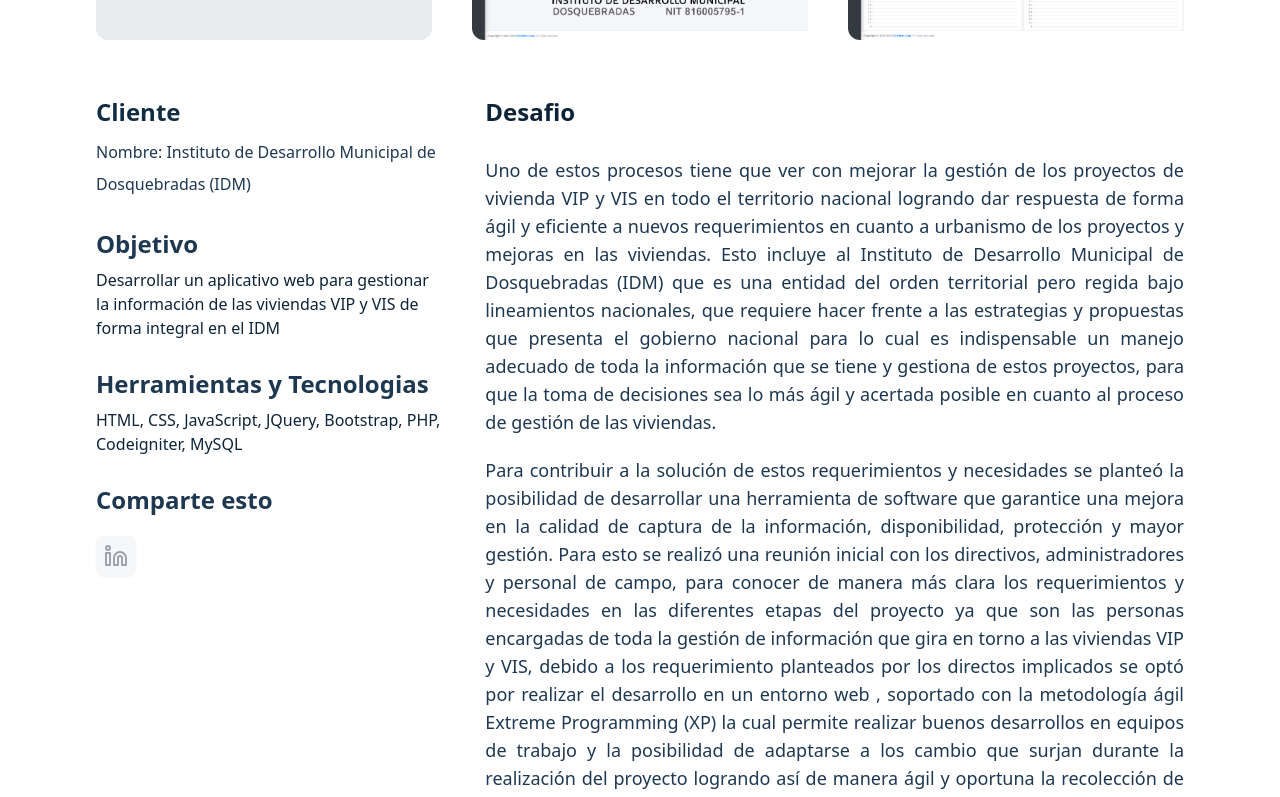
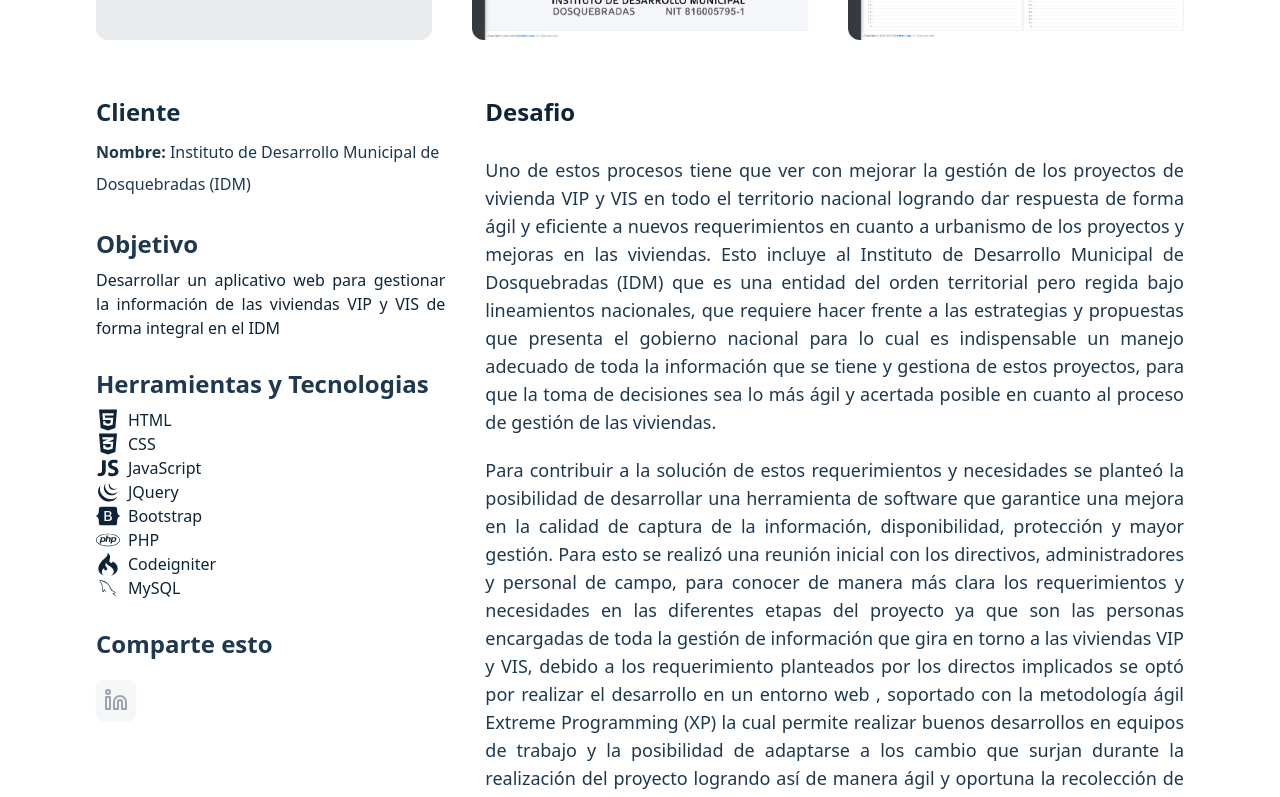
Before and after one commit to CrisCano11/portfolio, a React (Vite) app: page /project/1 in a window 1280 px wide. Shown: the part 531-1328 px from the top of the page. Built offline with nearby package versions, Linux system fonts and the light colour scheme.

Commit message:
improve project info with icons

```diff
--- a/src/components/projects/ProjectInfo.jsx
+++ b/src/components/projects/ProjectInfo.jsx
@@ -1,5 +1,7 @@
-import { useContext } from 'react';
+import React, { useContext } from 'react';
 import SingleProjectContext from '../../context/SingleProjectContext';
+import { FaPhp } from 'react-icons/fa';
+
 
 const ProjectInfo = () => {
 	const { singleProjectData } = useContext(SingleProjectContext);
@@ -20,12 +22,12 @@
 										className="font-general-regular text-ternary-dark dark:text-ternary-light"
 										key={info.id}
 									>
-										<span>{info.title}: </span>
+										<span className='font-bold'>{info.title}: </span>
 										<a
 											href="#"
 											className={
 												info.title === 'Website' ||
-												info.title === 'Phone'
+													info.title === 'Phone'
 													? 'hover:underline hover:text-indigo-500 dark:hover:text-indigo-400 cursor-pointer duration-300'
 													: ''
 											}
@@ -45,7 +47,7 @@
 					<p className="font-general-regular text-2xl font-semibold text-ternary-dark dark:text-ternary-light mb-2">
 						{singleProjectData.ProjectInfo.ObjectivesHeading}
 					</p>
-					<p className="font-general-regular text-primary-dark dark:text-ternary-light">
+					<p className="font-general-regular text-primary-dark dark:text-ternary-light text-justify">
 						{singleProjectData.ProjectInfo.ObjectivesDetails}
 					</p>
 				</div>
@@ -53,12 +55,23 @@
 				{/* Single project technologies */}
 				<div className="mb-7">
 					<p className="font-general-regular text-2xl font-semibold text-ternary-dark dark:text-ternary-light mb-2">
-						{singleProjectData.ProjectInfo.Technologies[0].title}
+						{singleProjectData.ProjectInfo.Technologies.title}
 					</p>
 					<p className="font-general-regular text-primary-dark dark:text-ternary-light">
-						{singleProjectData.ProjectInfo.Technologies[0].techs.join(
-							', '
-						)}
+
+						{singleProjectData.ProjectInfo.Technologies.techs.map(
+							(tech) => {
+								return (
+									<div className="flex gap-2" key={tech.tex}>
+										<span span className="text-lg lg:text-2xl" >
+											{tech.icon}
+										</span>
+										<span className="text-md">
+											{tech.text}
+										</span>
+									</div>
+								);
+							})}
 					</p>
 				</div>
 
@@ -105,7 +118,7 @@
 					);
 				})}
 			</div>
-		</div>
+		</div >
 	);
 };
 
--- a/src/components/projects/ProjectRelatedProjects.jsx
+++ b/src/components/projects/ProjectRelatedProjects.jsx
@@ -14,7 +14,7 @@
 			<div className="grid grid-cols-1 sm:grid-cols-4 gap-10">
 				{singleProjectData.RelatedProject.Projects.map((project) => {
 					return (
-						<NavLink to={`project/${project.id}`} key={project.id}>
+						<NavLink to={`/project/${project.id}`} key={project.id}>
 							<img
 								src={project.img}
 								className="rounded-xl cursor-pointer hover:scale-125 ease-in duration-30"
--- a/src/data/projects.js
+++ b/src/data/projects.js
@@ -62,7 +62,7 @@
             ProjectHeader: {
                 title: 'UI de gestión de proyectos - Desde el contexto',
                 publishDate: 'Abr 20, 2023',
-                tags: 'Administration / Backend',
+                tags: 'Administración / Backend',
             },
         },
         {
@@ -73,7 +73,7 @@
             ProjectHeader: {
                 title: 'UI de gestión de proyectos - Desde el contexto',
                 publishDate: 'Jul 2, 2022',
-                tags: 'Administration / Backend',
+                tags: 'Administración / Backend',
             },
         },
         {
--- a/src/data/singleProjectData.jsx
+++ b/src/data/singleProjectData.jsx
@@ -7,10 +7,19 @@
 import bosque_1 from '../images/bosque_1.webp';
 import bosque_2 from '../images/bosque_2.webp';
 import bosque_3 from '../images/bosque_3.webp';
+import pwa_1 from '../images/pwa_1.webp';
+import pwa_2 from '../images/pwa_2.webp';
+import pwa_3 from '../images/pwa_3.webp';
 
 import {
 	FiLinkedin,
 } from 'react-icons/fi';
+
+import { FaHtml5, FaCss3Alt, FaBootstrap, FaPhp, FaReact } from "react-icons/fa";
+import { IoLogoJavascript } from "react-icons/io";
+import { DiMysql, DiCodeigniter } from "react-icons/di";
+import { BiLogoJquery, BiLogoTailwindCss, BiLogoFirebase } from "react-icons/bi";
+
 
 export const singleProjectData =
 {
@@ -344,21 +353,20 @@
 				ObjectivesHeading: 'Objetivo',
 				ObjectivesDetails:
 					'Desarrollar un aplicativo web para gestionar la información de las viviendas VIP y VIS de forma integral en el IDM',
-				Technologies: [
+				Technologies:
 				{
 					title: 'Herramientas y Tecnologias',
 					techs: [
-							'HTML',
-							'CSS',
-							'JavaScript',
-							'JQuery',
-							'Bootstrap',
-							'PHP',
-							'Codeigniter',
-							'MySQL',
+						{ text: 'HTML', icon: <FaHtml5 /> },
+						{ text: 'CSS', icon: <FaCss3Alt /> },
+						{ text: 'JavaScript', icon: <IoLogoJavascript /> },
+						{ text: 'JQuery', icon: <BiLogoJquery /> },
+						{ text: 'Bootstrap', icon: <FaBootstrap /> },
+						{ text: 'PHP', icon: <FaPhp /> },
+						{ text: 'Codeigniter', icon: <DiCodeigniter /> },
+						{ text: 'MySQL', icon: <DiMysql /> },
 					],
 				},
-				],
 				ProjectDetailsHeading: 'Desafio',
 				ProjectDetails: [
 					{
@@ -433,21 +441,20 @@
 				ObjectivesHeading: 'Objetivo',
 				ObjectivesDetails:
 					'Facilitar y agilizar el proceso de venta al tiempo que proporciona información en tiempo real sobre inventarios y ventas para optimizar la gestión y la toma de decisiones en el negocio',
-				Technologies: [
+				Technologies:
 				{
 					title: 'Herramientas y Tecnologias',
 					techs: [
-							'HTML',
-							'CSS',
-							'JavaScript',
-							'JQuery',
-							'Bootstrap',
-							'PHP',
-							'Codeigniter',
-							'MySQL',
+						{ text: 'HTML', icon: <FaHtml5 /> },
+						{ text: 'CSS', icon: <FaCss3Alt /> },
+						{ text: 'JavaScript', icon: <IoLogoJavascript /> },
+						{ text: 'JQuery', icon: <BiLogoJquery /> },
+						{ text: 'Bootstrap', icon: <FaBootstrap /> },
+						{ text: 'PHP', icon: <FaPhp /> },
+						{ text: 'Codeigniter', icon: <DiCodeigniter /> },
+						{ text: 'MySQL', icon: <DiMysql /> },
 					],
 				},
-				],
 				ProjectDetailsHeading: 'Desafio',
 				ProjectDetails: [
 					{
@@ -471,7 +478,7 @@
 							'Seguridad y Cumplimiento: Garantizar la seguridad de los datos del cliente y cumplir con las regulaciones de protección de datos es fundamental. El sistema debe implementar medidas de seguridad robustas y estar en conformidad con las normativas aplicables.',
 					},
 				],
-				SocialSharingHeading: 'Share This',
+				SocialSharingHeading: 'Comparte',
 				SocialSharing: [
 					{
 						id: 1,
@@ -485,11 +492,206 @@
 				title: 'Proyectos Relacionados',
 				Projects: [
 					{
-						id: 1,
+						id: 3,
 						title: 'Aplicación Web',
-						name:'Sistema de gestión de datos y visita de campo',
+						name: 'Sistema POS para Restaurante',
 						img: bosque_1,
 					}
+				],
+			},
+		},
+		3: {
+			ProjectHeader: {
+				title: 'Sistema POS para Restaurante',
+				publishDate: 'Jul 2, 2022',
+				tags: 'Administracion / Backend',
+			},
+			ProjectImages: [
+				{
+					id: 1,
+					title: 'Mesas',
+					img: bosque_1,
+				},
+				{
+					id: 2,
+					title: 'Registro de ventas',
+					img: bosque_2,
+				},
+				{
+					id: 3,
+					title: 'Reportes',
+					img: bosque_3,
+				},
+			],
+			ProjectInfo: {
+				ClientHeading: 'Cliente',
+				CompanyInfo: [
+					{
+						id: 1,
+						title: 'Nombre',
+						details: 'Pesca Deportiva y Balneario el Bosque',
+					},
+					{
+						id: 2,
+						title: 'Servicios',
+						details: 'Pesca, Restaurante y Cafe',
+					},
+					{
+						id: 3,
+						title: 'Ubicacion',
+						details: 'Pereira / Risaralda',
+					},
+				],
+				ObjectivesHeading: 'Objetivo',
+				ObjectivesDetails:
+					'Facilitar y agilizar el proceso de venta al tiempo que proporciona información en tiempo real sobre inventarios y ventas para optimizar la gestión y la toma de decisiones en el negocio',
+				Technologies:
+				{
+					title: 'Herramientas y Tecnologias',
+					techs: [
+						{ text: 'HTML', icon: <FaHtml5 /> },
+						{ text: 'CSS', icon: <FaCss3Alt /> },
+						{ text: 'JavaScript', icon: <IoLogoJavascript /> },
+						{ text: 'JQuery', icon: <BiLogoJquery /> },
+						{ text: 'Bootstrap', icon: <FaBootstrap /> },
+						{ text: 'PHP', icon: <FaPhp /> },
+						{ text: 'Codeigniter', icon: <DiCodeigniter /> },
+						{ text: 'MySQL', icon: <DiMysql /> },
+					],
+				},
+				ProjectDetailsHeading: 'Desafio',
+				ProjectDetails: [
+					{
+						id: 1,
+						details:
+							'Manejo de Inventarios Específicos: La gestión de productos frescos y perecederos, como la carne, requiere un sistema que pueda realizar un seguimiento preciso de los niveles de inventario, fechas de caducidad y rotación de productos.',
+					},
+					{
+						id: 2,
+						details:
+							'Variedad de Cortes y Productos: Las carnicerías ofrecen una amplia variedad de cortes de carne y productos relacionados. El sistema debe ser lo suficientemente flexible para manejar diferentes tipos de productos, precios por peso y opciones de empaque.',
+					},
+					{
+						id: 3,
+						details:
+							'Interfaz de Usuario Amigable: Dado que las carnicerías pueden tener un alto volumen de transacciones, la interfaz de usuario debe ser intuitiva y fácil de usar para acelerar el proceso de venta y minimizar errores.',
+					},
+					{
+						id: 4,
+						details:
+							'Seguridad y Cumplimiento: Garantizar la seguridad de los datos del cliente y cumplir con las regulaciones de protección de datos es fundamental. El sistema debe implementar medidas de seguridad robustas y estar en conformidad con las normativas aplicables.',
+					},
+				],
+				SocialSharingHeading: 'Comparte',
+				SocialSharing: [
+					{
+						id: 1,
+						name: 'LinkedIn',
+						icon: <FiLinkedin />,
+						url: 'https://linkedin.com/cristhian-cano',
+					}
+				],
+			},
+			RelatedProject: {
+				title: 'Proyectos Relacionados',
+				Projects: [
+					{
+						id: 2,
+						title: 'Aplicación Web',
+						name: 'Sistema POS',
+						img: bosque_1,
+					}
+				],
+			},
+		},
+		4: {
+			ProjectHeader: {
+				title: 'Inicio  de sesión para plataforma',
+				publishDate: 'May 3, 2023',
+				tags: 'UI / Frontend, PWA',
+			},
+			ProjectImages: [
+				{
+					id: 1,
+					title: 'Inicio de Sesion',
+					img: pwa_1,
+				},
+				{
+					id: 2,
+					title: 'Promt Instalación',
+					img: pwa_2,
+				},
+				{
+					id: 3,
+					title: 'Instrucciones',
+					img: pwa_3,
+				},
+			],
+			ProjectInfo: {
+				ClientHeading: 'Cliente',
+				CompanyInfo: [
+					{
+						id: 1,
+						title: 'Nombre',
+						details: 'Grupo Saberes S.A.S',
+					},
+					{
+						id: 2,
+						title: 'Servicios',
+						details: 'Software para colegios, selección de personal y prácticas hospitalarias',
+					},
+					{
+						id: 3,
+						title: 'Ubicacion',
+						details: 'Bogotá D.C',
+					},
+				],
+				ObjectivesHeading: 'Objetivo',
+				ObjectivesDetails:
+					'Desarrollar una aplicación React que permita a los usuarios iniciar sesión en una plataforma. La aplicación se instalará como una PWA para permitir el acceso a la plataforma sin conexión a Internet y permitirá que se reciban notificaciones',
+				Technologies:
+				{
+					title: 'Herramientas y Tecnologias',
+					techs: [
+						{ text: 'React JS', icon: <FaReact /> },
+						{ text: 'Firebase', icon: <BiLogoFirebase /> },
+						{ text: 'JavaScript', icon: <IoLogoJavascript /> },
+						{ text: 'Bootstrap', icon: <FaBootstrap /> },
+						{ text: 'MySQL', icon: <DiMysql /> },
+					],
+				},
+				ProjectDetailsHeading: 'Desafio',
+				ProjectDetails: [
+					{
+						id: 1,
+						details:
+							'Desarrollar una aplicación React que se comunique con un webservice de forma segura.',
+					},
+					{
+						id: 2,
+						details:
+							'Implementar el envío de notificaciones push up con Firebase de forma eficiente.',
+					},
+					{
+						id: 3,
+						details:
+							'Adaptar la aplicación para que funcione sin conexión a Internet',
+					}
+				],
+				SocialSharingHeading: 'Comparte',
+				SocialSharing: [
+					{
+						id: 1,
+						name: 'LinkedIn',
+						icon: <FiLinkedin />,
+						url: 'https://linkedin.com/cristhian-cano',
+					}
+				],
+			},
+			RelatedProject: {
+				title: 'Proyectos Relacionados',
+				Projects: [
+
 				],
 			},
 		}
```
Lines whose indentation alone changed are shown as unchanged.
